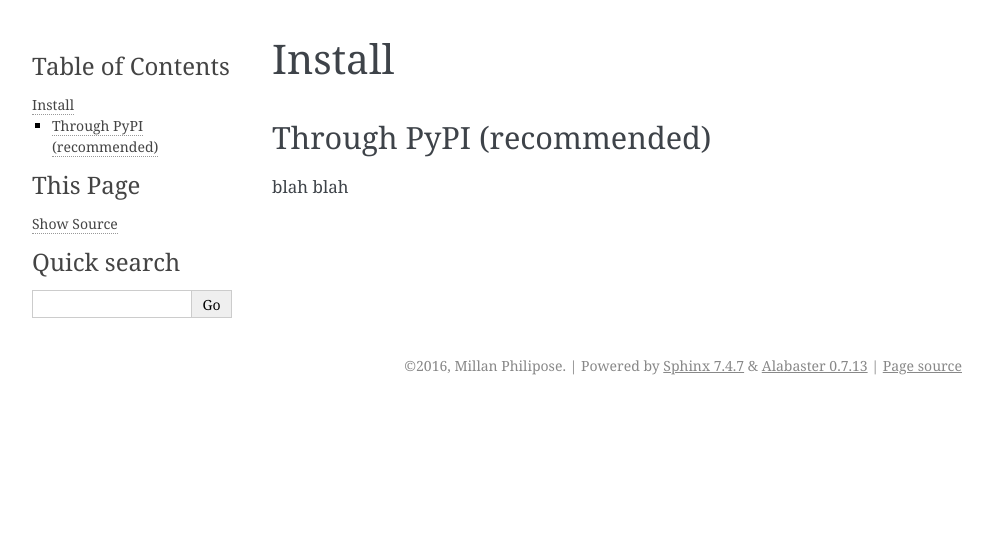
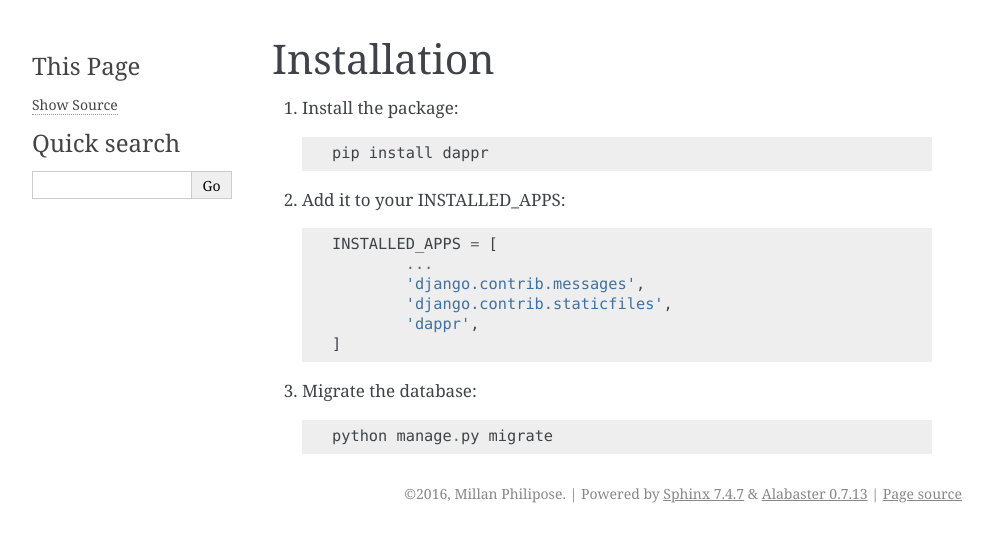
Before and after one commit to millanp/dappr, a Sphinx documentation site: the page built from docs/source/install.rst, in a window 1280 px wide. Shown: the top 542 px of the page, without its empty margins (148-1141 px from the left). Built offline with Sphinx 7.4.7, drawn with Linux system fonts in a browser that asks for light colours.

Commit message:
complete quickstart and installation files

```diff
--- a/docs/source/install.rst
+++ b/docs/source/install.rst
@@ -1,7 +1,20 @@
-=======
-Install
-=======
---------------------------
-Through PyPI (recommended)
---------------------------
-blah blah
+============
+Installation
+============
+
+1. Install the package::
+
+	pip install dappr
+
+2. Add it to your INSTALLED_APPS::
+
+	INSTALLED_APPS = [
+		...
+		'django.contrib.messages',
+		'django.contrib.staticfiles',
+		'dappr',
+	]
+
+3. Migrate the database::
+
+	python manage.py migrate
--- a/setup.py
+++ b/setup.py
@@ -2,7 +2,7 @@ from setuptools import setup, find_packages
 
 setup(name='dappr',
       packages=find_packages(),
-      version='0.4.5',
+      version='0.4.6',
       description='Django app for registration, with an approval step.',
       url='https://github.com/millanp/dappr',
       author='Millan Philipose',
```
Also changed, not shown: docs/source/quickstart.rst (+15 -1 lines), 17 other files.
